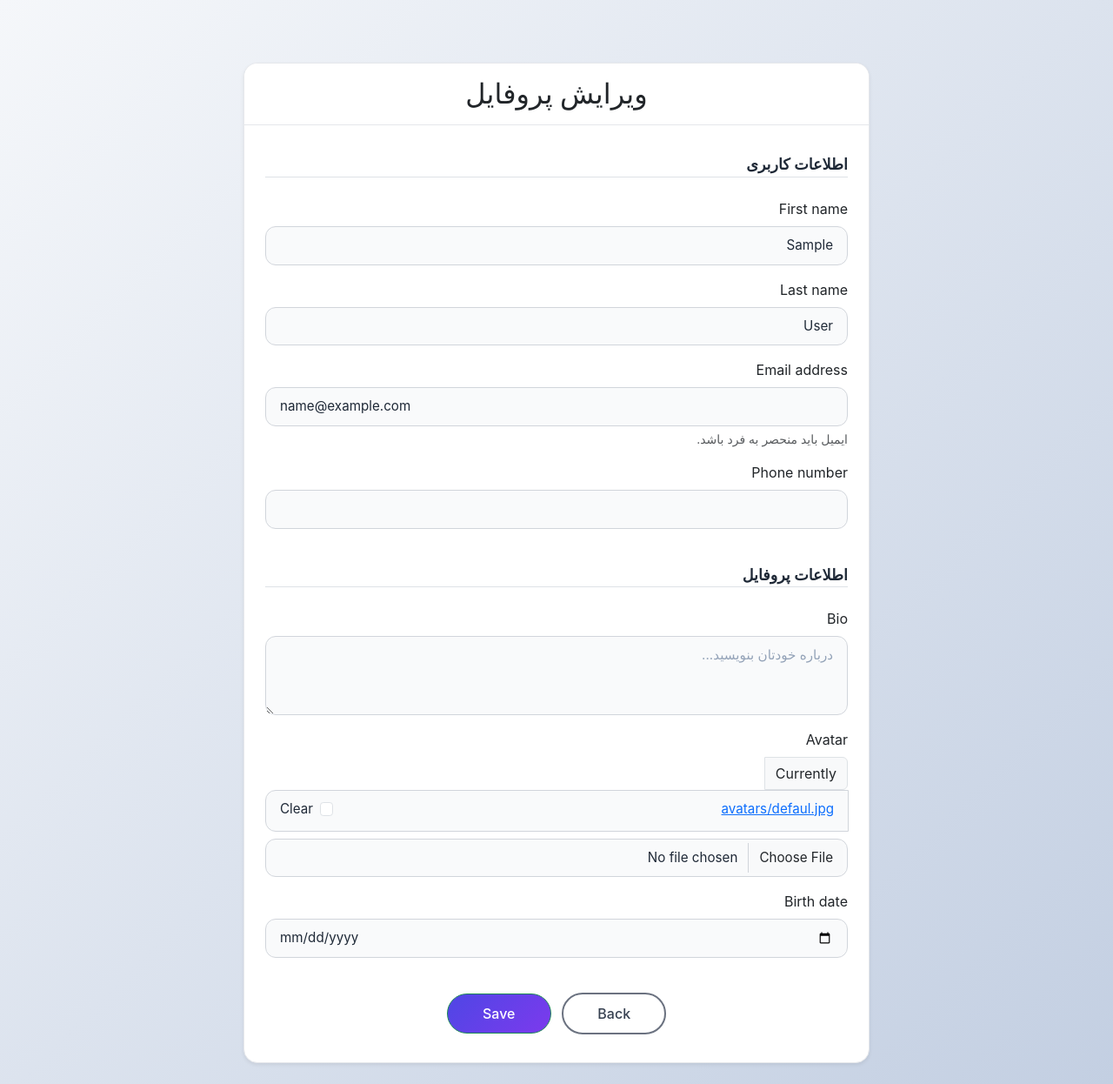
After one commit to Javadzamanifard/Courses_site, a Django app: page /profiles/edit/ in a window 1280 px wide. The commit adds this page. Shown: the whole page at 87% size. Run offline with Django 5.2, Linux system fonts and the light colour scheme; the visitor is signed in with stand-in values (Sample User, id 1); parts of the project's set-up code (start-up, migrations or seed data) failed here and were passed over; some libraries are stand-ins or nearby versions.

Commit message:
feat:Implement profile view/update templates and as well as fix some buges in model and forms

```diff
--- a/accounts/models.py
+++ b/accounts/models.py
@@ -4,7 +4,7 @@ from django.contrib.auth.models import AbstractUser
 
 class CustomUser(AbstractUser):
     useable_password = models.BooleanField(default=False)
-    phone_number = models.CharField(max_length=11, unique=True)
+    phone_number = models.CharField(max_length=11, unique=True, blank=True, null=True)
     is_instructor = models.BooleanField(default=False)
     is_student = models.BooleanField(default=True)
 
--- a/accounts/templates/accounts/home.html
+++ b/accounts/templates/accounts/home.html
@@ -42,6 +42,9 @@
                     </span>
                     <a href="{% url 'account_logout' %}" class="btn btn-outline-light btn-sm">
                         <i class="bi bi-box-arrow-right"></i> خروج
+                    </a>
+                    <a href="{% url 'profiles:detail' user.profile.slug %}" class="btn btn-outline-light btn-sm">
+                        <i class="bi bi-box-arrow-right"></i> profile
                     </a>
                 {% else %}
                     <a href="{% url 'account_login' %}" class="btn btn-outline-light btn-sm me-2">
--- a/config/urls.py
+++ b/config/urls.py
@@ -41,6 +41,7 @@ urlpatterns = [
     path('admin/', admin.site.urls),
     path('accounts/', include('allauth.urls')),
     path('accounts/', include('accounts.urls')),
+    path('profiles/', include('profiles.urls')),
 ]
 
 
--- /dev/null
+++ b/profiles/forms.py
@@ -0,0 +1,22 @@
+from django import forms
+
+from accounts.models import CustomUser
+from .models import Profile
+
+
+class UserUpdateForm(forms.ModelForm):
+    class Meta:
+        model = CustomUser
+        fields = ['first_name', 'last_name', 'email', 'phone_number', ]
+        help_texts = {
+            'email': 'ایمیل باید منحصر به فرد باشد.',
+        }
+
+class ProfileUpdateForm(forms.ModelForm):
+    class Meta:
+        model = Profile
+        fields = ['bio', 'avatar', 'birth_date']
+        widgets = {
+                'bio': forms.Textarea(attrs={'rows': 3, 'placeholder': 'درباره خودتان بنویسید...'}),
+                'birth_date': forms.DateInput(attrs={'type': 'date'}),
+                }
--- a/profiles/models.py
+++ b/profiles/models.py
@@ -38,7 +38,7 @@ class Profile(models.Model):
     @property
     def get_fullname(self):
         if self.user.first_name and self.user.last_name:
-            return f'FullName: {self.user.first_name} {self.user.last_name}'
+            return f'{self.user.first_name} {self.user.last_name}'
         return self.user.username
 
 
--- a/profiles/signals.py
+++ b/profiles/signals.py
@@ -5,8 +5,8 @@ from accounts.models import CustomUser
 from .models import Profile
 
 @receiver(post_save, sender=CustomUser)
-def create_update_profile(sender, instance, created, **kwarg):
+def create_update_profile(sender, instance, created, **kwargs):
     if created:
         Profile.objects.create(user=instance)
     elif hasattr(instance, 'profile'):
-        instance.objects.save()
+        instance.profile.save()
--- /dev/null
+++ b/profiles/templates/profiles/profile_form.html
@@ -0,0 +1,51 @@
+{% extends "_base.html" %}
+{% load crispy_forms_tags %}
+{% load static %}
+
+{% block CSS %}
+<link rel="stylesheet" href="{% static 'css/profile_form.css' %}">
+{% endblock CSS %}
+
+{% block content %}
+<div class="container mt-5">
+    <div class="row justify-content-center">
+        <div class="col-md-8">
+            <div class="card shadow-sm">
+                <!-- هدر کارت فقط عنوان -->
+                <div class="card-header text-center">
+                    <h2 class="mb-0">ویرایش پروفایل</h2>
+                </div>
+
+                <!-- بدنه کارت -->
+                <div class="card-body">
+                    <form id="profile-form" method="POST" enctype="multipart/form-data">
+                        {% csrf_token %}
+
+                        <!-- اطلاعات کاربری -->
+                        <fieldset class="form-group">
+                            <legend class="border-bottom mb-4">اطلاعات کاربری</legend>
+                            {{ user_form|crispy }}
+                        </fieldset>
+
+                        <!-- اطلاعات پروفایل -->
+                        <fieldset class="form-group mt-4">
+                            <legend class="border-bottom mb-4">اطلاعات پروفایل</legend>
+                            {{ profile_form|crispy }}
+                        </fieldset>
+
+                        <!-- دکمه‌ها پایین فرم -->
+                        <div class="form-group mt-4 text-center">
+                            <button type="button" class="btn btn-outline-secondary me-2" onclick="history.back()">
+                                Back
+                            </button>
+                            <button type="submit" class="btn btn-success">
+                                Save
+                            </button>
+                        </div>
+                    </form>
+                </div>
+            </div>
+        </div>
+    </div>
+</div>
+{% endblock content %}
--- /dev/null
+++ b/profiles/urls.py
@@ -0,0 +1,9 @@
+from django.urls import path
+from .views import ProfileDetailView, profile_update_view
+
+app_name = 'profiles'
+
+urlpatterns = [
+    path('edit/', profile_update_view, name='update'),
+    path('<slug:slug>/', ProfileDetailView.as_view(), name='detail'),
+]
--- a/profiles/views.py
+++ b/profiles/views.py
@@ -1,7 +1,11 @@
-from django.shortcuts import render
+from django.shortcuts import render,redirect
 from django.views import generic
 
 from .models import Profile
+
+from .forms import UserUpdateForm, ProfileUpdateForm
+
+from django.contrib.auth.decorators import login_required
 
 
 class ProfileDetailView(generic.DetailView):
@@ -18,3 +22,25 @@ class ProfileDetailView(generic.DetailView):
         profile_user = self.get_object().user
         context['profile_user'] = profile_user
         return context
+
+
+@login_required
+def profile_update_view(request):
+    user = request.user
+    profile = user.profile
+    if request.method == 'POST':
+        user_form = UserUpdateForm(request.POST, instance=request.user)
+        profile_form = ProfileUpdateForm(request.POST, request.FILES, instance=request.user.profile)
+        if user_form.is_valid() and profile_form.is_valid():
+            user_form.save()
+            profile_form.save()
+            return redirect(profile.get_absolute_url())
+    else:
+        user_form = UserUpdateForm(instance=request.user)
+        profile_form = ProfileUpdateForm(instance=request.user.profile)
+
+    context = {
+        'user_form': user_form,
+        'profile_form': profile_form
+    }
+    return render(request, 'profiles/profile_form.html', context)
--- /dev/null
+++ b/static/css/profile_form.css
@@ -0,0 +1,137 @@
+/* === پس‌زمینه صفحه === */
+body {
+    background: linear-gradient(135deg, #f5f7fa 0%, #c3cfe2 100%);
+    min-height: 100vh;
+    font-family: 'Inter', sans-serif;
+    margin: 0;
+    padding: 0;
+}
+
+/* === کارت فرم === */
+.card {
+    border-radius: 16px;
+    border: 1px solid #e5e7eb;
+    transition: transform 0.3s ease, box-shadow 0.3s ease;
+    overflow: hidden;
+}
+
+.card:hover {
+    transform: translateY(-3px);
+    box-shadow: 0 16px 36px rgba(0,0,0,0.15);
+}
+
+/* === هدر کارت === */
+.card-header {
+    background-color: #ffffff;
+    border-bottom: 1px solid #e5e7eb;
+    padding: 1rem 2rem;
+    font-weight: 600;
+    font-size: 1.5rem;
+}
+
+/* === فرم === */
+.card-body form {
+    padding: 1rem 0.5rem;
+}
+
+/* === فیلدهای Crispy === */
+.card-body .form-control {
+    width: 100%;
+    padding: 10px 16px;
+    border: 1px solid #d1d5db;
+    border-radius: 12px;
+    font-size: 0.95rem;
+    background-color: #f9fafb;
+    color: #1f2937;
+    transition: all 0.3s ease;
+    box-shadow: none;
+}
+
+.card-body .form-control:focus {
+    outline: none;
+    border-color: #3b82f6;
+    background-color: #ffffff;
+    box-shadow: 0 0 0 3px rgba(59,130,246,0.2);
+}
+
+.card-body .form-control::placeholder {
+    color: #94a3b8;
+    opacity: 1;
+}
+
+/* === fieldset === */
+.card-body fieldset {
+    border: none;
+    padding: 0;
+    margin: 0 0 1.5rem 0;
+}
+
+.card-body legend {
+    font-size: 1.1rem;
+    font-weight: 600;
+    color: #1f2937;
+    margin-bottom: 0.8rem;
+}
+
+/* === دکمه‌ها === */
+.card-body .btn-success {
+    background: linear-gradient(135deg, #4f46e5, #7c3aed);
+    color: #fff;
+    border-radius: 50px;
+    padding: 10px 25px;
+    font-weight: 500;
+    transition: all 0.3s ease;
+}
+
+.card-body .btn-success:hover {
+    background: linear-gradient(135deg, #3b37c0, #5c2eda);
+    transform: translateY(-2px);
+    box-shadow: 0 6px 12px rgba(0,0,0,0.2);
+}
+
+.card-body .btn-outline-secondary {
+    border-radius: 50px;
+    padding: 10px 25px;
+    font-weight: 500;
+    transition: all 0.3s ease;
+}
+
+.card-body .btn-outline-secondary:hover {
+    background-color: #f3f4f6;
+    transform: translateY(-2px);
+}
+
+/* === فاصله دکمه‌ها === */
+.card-body .form-group button {
+    min-width: 120px;
+}
+
+/* === ریسپانسیو === */
+@media (max-width: 768px) {
+    .card-body form {
+        padding: 0.5rem;
+    }
+}
+
+/* دکمه Back */
+.card-body .btn-outline-secondary {
+    border: 2px solid #6b7280; /* خاکستری ملایم */
+    color: #374151;             /* متن تیره */
+    background-color: transparent;
+    transition: all 0.3s ease;
+}
+
+/* Hover */
+.card-body .btn-outline-secondary:hover {
+    background-color: #f3f4f6; /* خاکستری خیلی روشن */
+    color: #111827;             /* متن تیره‌تر */
+    transform: translateY(-2px);
+}
+
+/* Focus / Active / Clicked */
+.card-body .btn-outline-secondary:focus,
+.card-body .btn-outline-secondary:active {
+    background-color: #f3f4f6; /* پس‌زمینه ثابت */
+    color: #111827;             /* متن تیره */
+    box-shadow: none;
+}
```
Also changed, not shown: accounts/forms.py (+4 -3 lines), profiles/templates/profiles/profile_detail.html (added, +80 -0 lines), static/css/profile.css (added, +120 -0 lines), accounts/migrations/0003_alter_customuser_phone_number.py (added), profiles/migrations/0001_initial.py (added), static/images/default.jpg (added).
